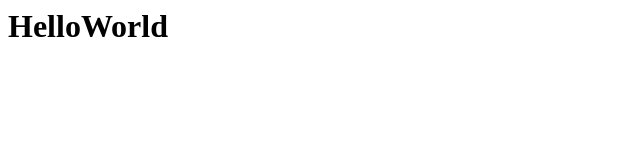
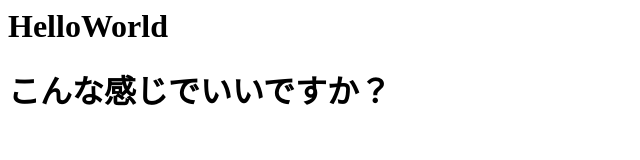
Before and after one commit to motoki0520/motoki0520.github.io, a plain HTML site: page index.html in a window 1280 px wide. Shown: the whole page, without its empty margins (0-640 px from the left). Drawn offline with Linux system fonts and the light colour scheme.

Commit message:
Update index.html

```diff
--- a/index.html
+++ b/index.html
@@ -1 +1,8 @@
 <h1>HelloWorld</h1>
+
+
+
+
+
+
+<h1>こんな感じでいいですか？<h1>
```
